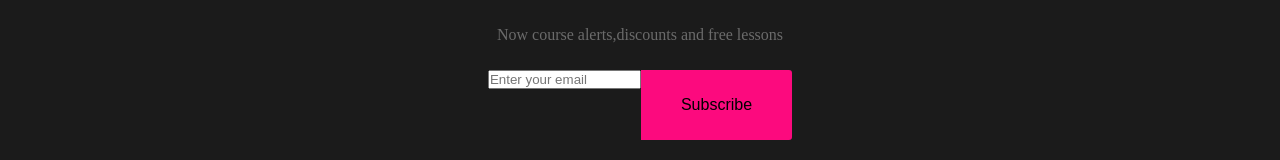
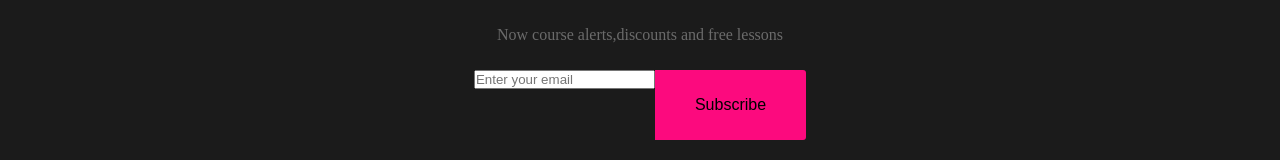
Before and after one commit to dilbaroyalijonova/imtixon2, a plain HTML site: page index.html in a window 1280 px wide. Shown: the part 6371-6531 px from the top of the page. Drawn offline with Linux system fonts and the light colour scheme.

Commit message:
change parts

```diff
--- a/scc/main.css
+++ b/scc/main.css
@@ -439,10 +439,13 @@ header {
   border: none;
 }
 
-.email-your {
-  color: rgbargba(255, 255, 255, 1);
-  max-width: 153px;
-  max-height: 26px;
+.your-email {
+  width: 311px;
+  height: 70px;
+  padding: 2rem;
+  color: rgba(28, 28, 28, 1);
+  line-height: 2.6rem;
+  font-size: 1.6rem;
 }
 
 footer {
```
